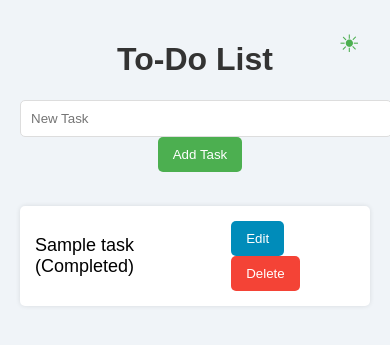
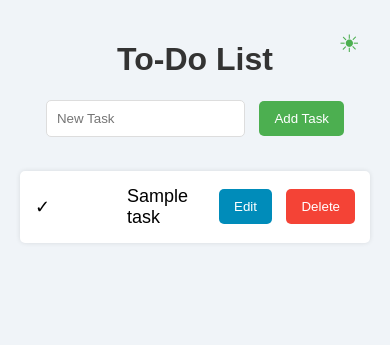
Before and after one commit to imvickykumar999/To-Do-List, a Django app: page / in a window 390 px wide. Shown: the top 345 px of the page. Run offline with Django 4.2, Linux system fonts and the light colour scheme; tables that the repository leaves empty hold one stand-in row (values such as "Sample post").

Commit message:
mobile responsive

```diff
--- a/todo/todoapp/templates/todoapp/index.html
+++ b/todo/todoapp/templates/todoapp/index.html
@@ -20,7 +20,6 @@
         }
 
         #task_name {
-            width: 300px;
             padding: 10px;
             border: 1px solid #ddd;
             border-radius: 5px;
@@ -60,6 +59,12 @@
 
         #task_list li span {
             font-size: 18px;
+            flex: 1;  /* Allow the span to take available space */
+        }
+
+        .icon {
+            font-size: 20px; /* Size of the tick/cross icons */
+            margin-right: 10px; /* Space between icon and task name */
         }
 
         /* Dark Mode */
@@ -175,10 +180,6 @@
         }
 
         @media (max-width: 768px) {
-            #task_name {
-                width: 100%;
-            }
-
             #edit_form {
                 width: 90%;
                 margin: 20px auto;
@@ -250,9 +251,11 @@
                 success: function(data) {
                     $('#task_list').empty();
                     data.tasks.forEach(task => {
+                        const statusIcon = task.is_completed ? '✓' : '✗';  // Check mark or cross
                         $('#task_list').append(`
                             <li id="task_${task.id}">
-                                <span>${task.name} ${task.is_completed ? '(Completed)' : ''}</span>
+                                <span class="icon">${statusIcon}</span>
+                                <span>${task.name}</span>
                                 <div>
                                     <button class="btn-secondary" onclick="editTask(${task.id}, '${task.name}', ${task.is_completed})">Edit</button>
                                     <button class="btn-danger" onclick="confirmDelete(${task.id})">Delete</button>
--- a/todo/todoapp/views.py
+++ b/todo/todoapp/views.py
@@ -6,7 +6,7 @@ def index(request):
     return render(request, 'todoapp/index.html')
 
 def get_tasks(request):
-    tasks = list(Task.objects.values())
+    tasks = list(Task.objects.order_by('is_completed').values())
     return JsonResponse({'tasks': tasks})
 
 def add_task(request):
```
